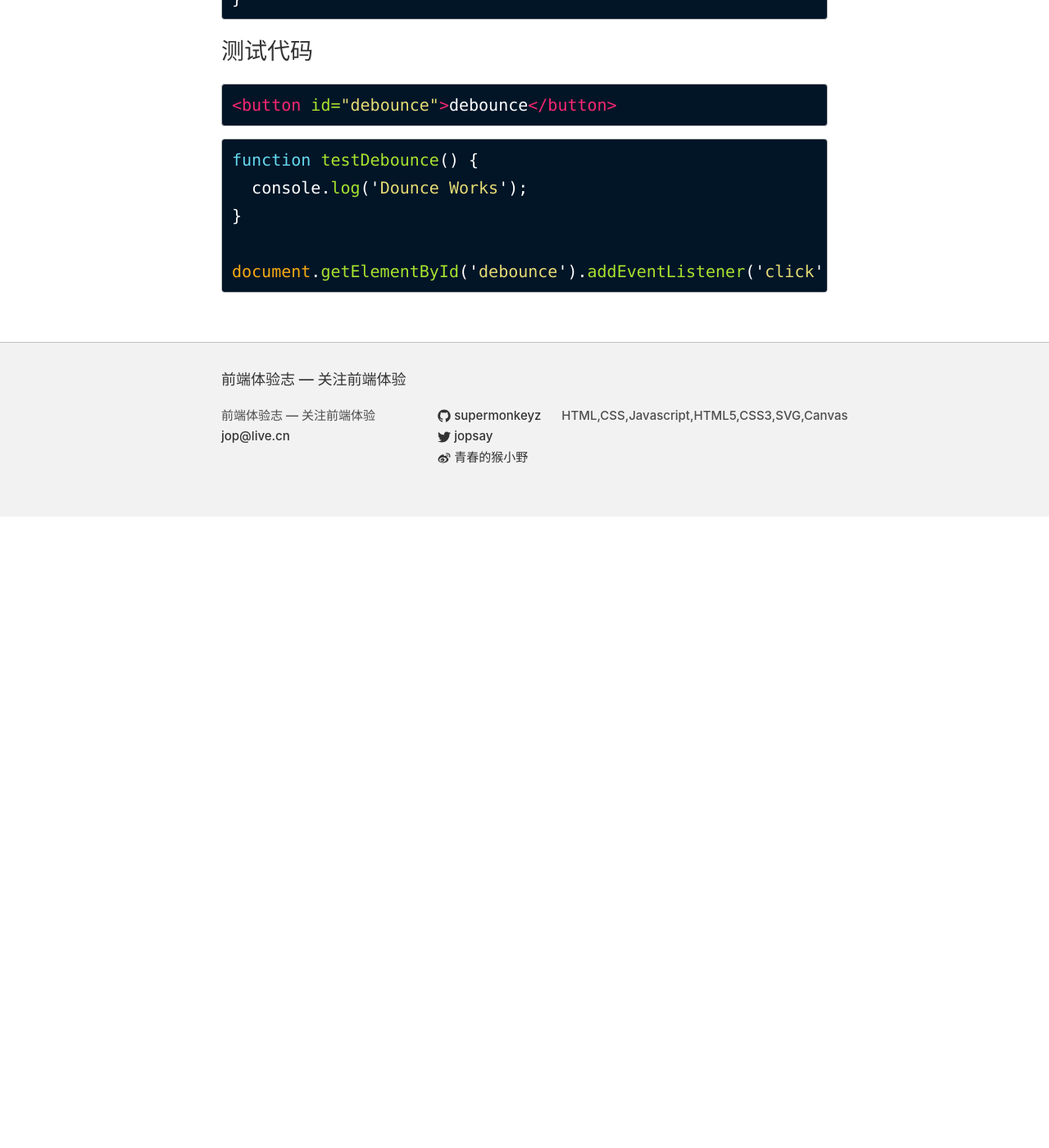
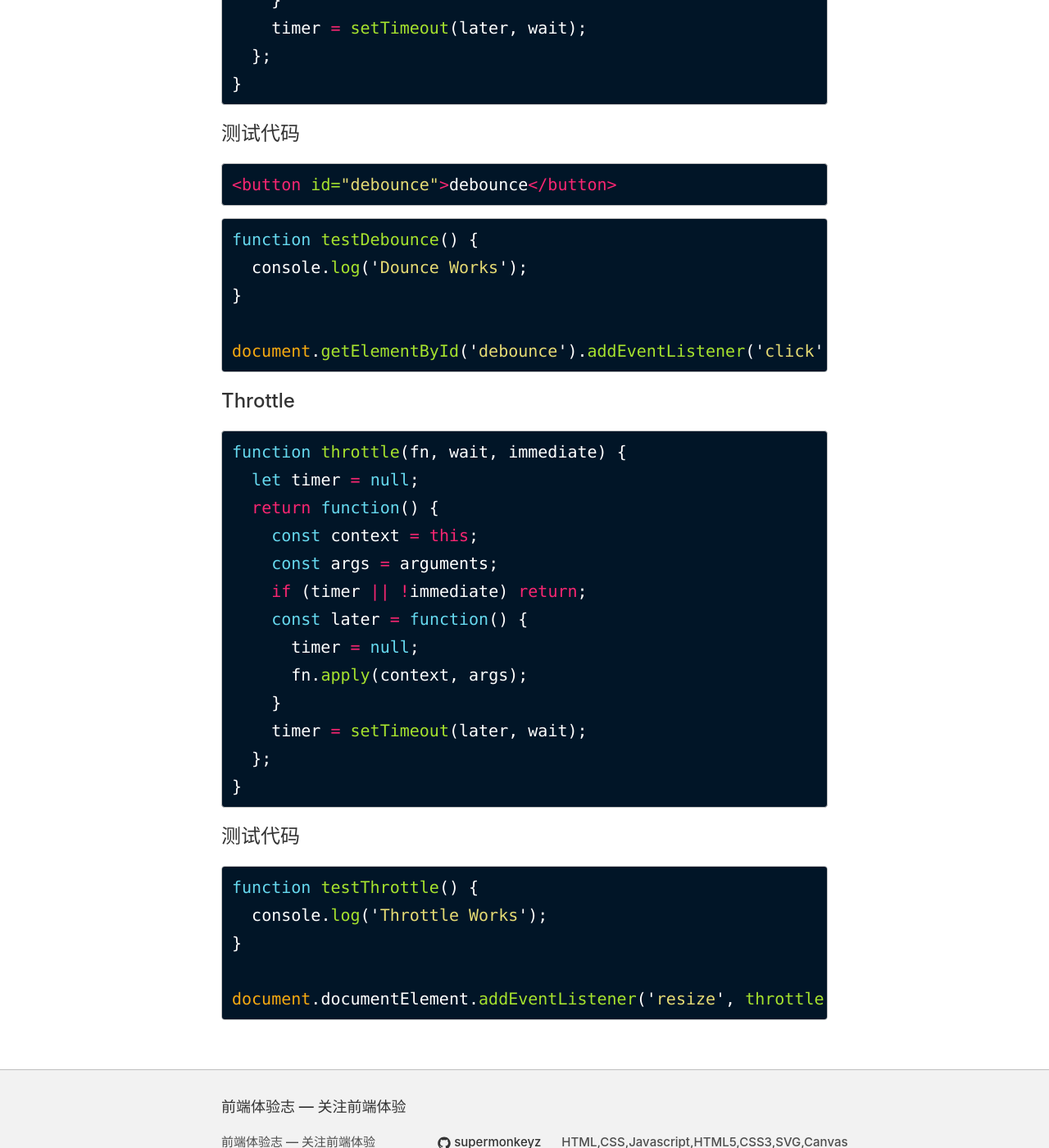
Before and after one commit to supermonkeyz/supermonkeyz.github.io, a Jekyll site: the page built from _posts/2020-10-28-debounce-throttle.markdown, in a window 1280 px wide and 1400 px high, scrolled down 760 px. Shown: the whole window at 82% size. Built offline with Jekyll 4.4.1, drawn with Linux system fonts in a browser that asks for light colours; comment, search, counter and statistics services are not loaded; before the commit the page ends 1390 px from its top, so only the background shows below that; some of the changed text lies outside the part shown.

Commit message:
snippet: debounce_throttle

````diff
--- a/_posts/2020-10-28-debounce.markdown
+++ b/_posts/2020-10-28-debounce-throttle.markdown
@@ -1,14 +1,16 @@
 ---
 layout: post
-title:  "Javascipt Debounce Function | JS函数防抖"
+title:  "Javascipt Debounce & Throttle Function | JS防抖截流函数"
 date:   2020-10-28 19:00:41 +0800
 categories: snippet
 comments: true
 ---
 
-## Javascipt Debounce Function
+## Javascipt Debounce & Throttle Function
 
 <!--more-->
+
+### Debounce
 
 ```javascript
 function debounce(fn, wait, immediate) {
@@ -23,11 +25,11 @@ function debounce(fn, wait, immediate) {
       if (!immediate) fn.apply(context, args);
     }
     timer = setTimeout(later, wait);
-  }
+  };
 }
 ```
 
-## 测试代码
+### 测试代码
 
 ```html
 <button id="debounce">debounce</button>
@@ -40,3 +42,31 @@ function testDebounce() {
 
 document.getElementById('debounce').addEventListener('click', debounce(testDebounce, 1000, true));
 ```
+
+### Throttle
+
+``` javascript
+function throttle(fn, wait, immediate) {
+  let timer = null;
+  return function() {
+    const context = this;
+    const args = arguments;
+    if (timer || !immediate) return;
+    const later = function() {
+      timer = null;
+      fn.apply(context, args);
+    }
+    timer = setTimeout(later, wait);
+  };
+}
+```
+
+### 测试代码
+
+```javascript
+function testThrottle() {
+  console.log('Throttle Works');
+}
+
+document.documentElement.addEventListener('resize', throttle(testThrottle, 1000, false));
+```
````
